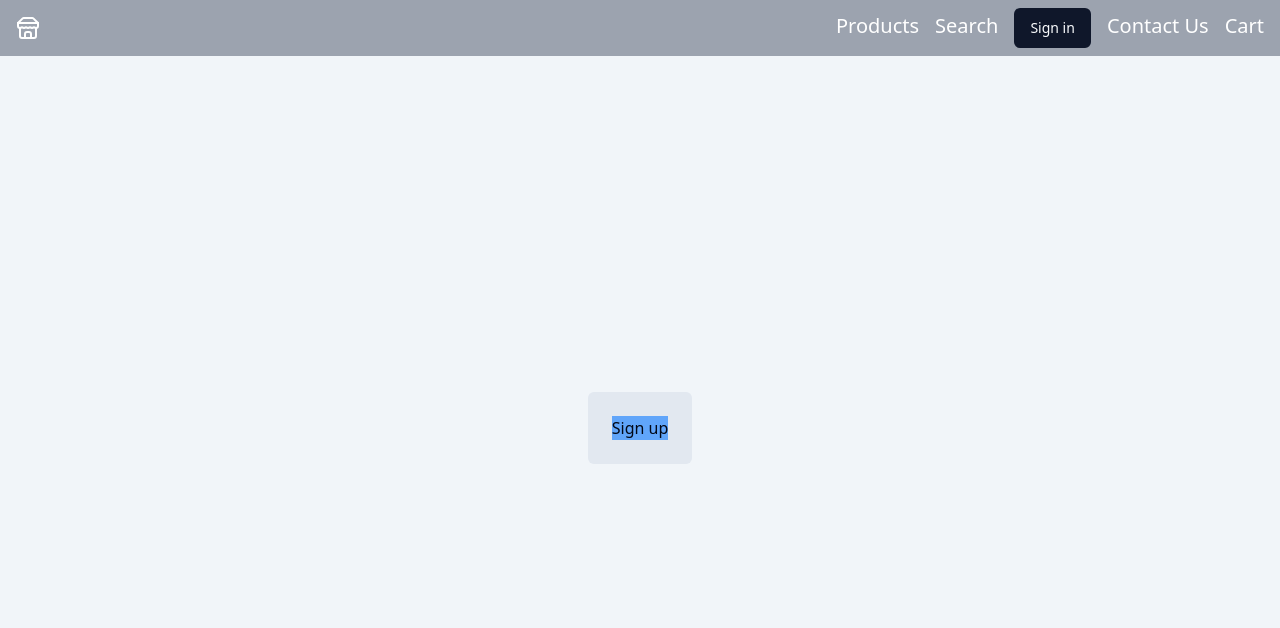
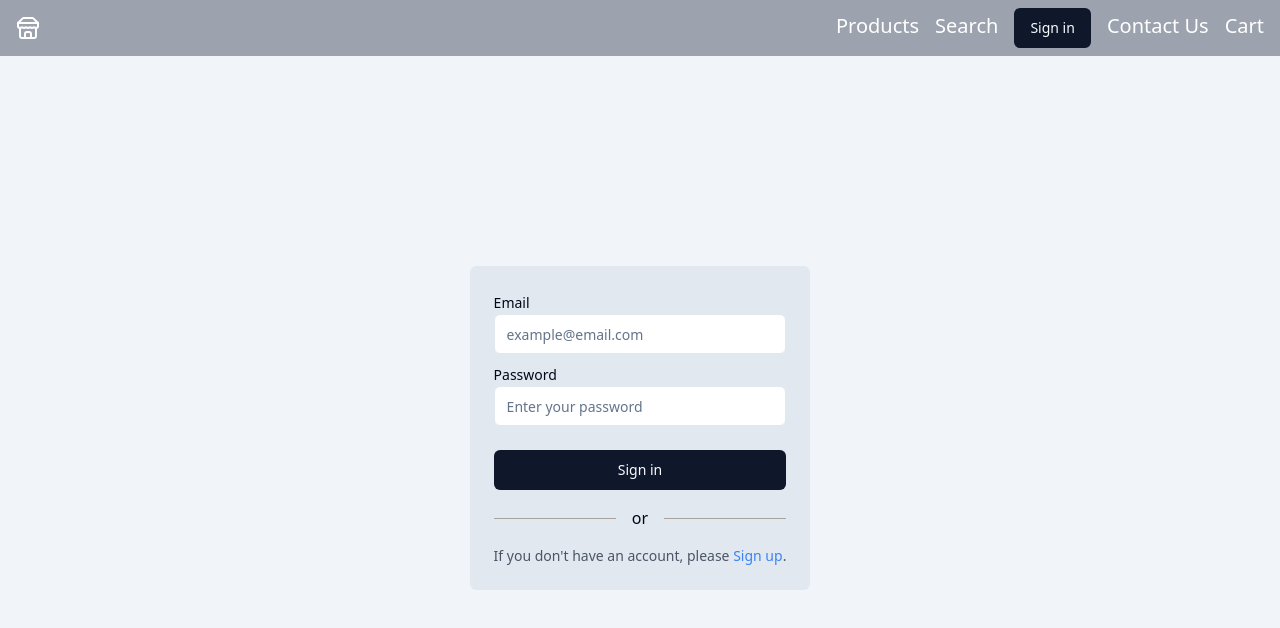
Before and after one commit to luyvannda/nextjs-template, a Next.js app: page /account/sign-up in a window 1280 px wide. Shown: the top 628 px of the page. Built offline with nearby package versions, Linux system fonts and the light colour scheme.

Commit message:
define name for form to be easily import

```diff
--- a/src/app/account/sign-in/page.tsx
+++ b/src/app/account/sign-in/page.tsx
@@ -1,9 +1,9 @@
-import { SignInForm } from '@/hooks/form';
+import { ShopSignIn } from '@/hooks/form';
 
 export default function SignInPage() {
   return (
     <div className="">
-      <SignInForm />
+      <ShopSignIn />
     </div>
   );
 }
--- a/src/app/account/sign-up/page.tsx
+++ b/src/app/account/sign-up/page.tsx
@@ -1,3 +1,9 @@
+import { ShopSignUp } from '@/hooks/form';
+
 export default function SignUpPage() {
-  return <div className="bg-blue-400">Sign up</div>;
+  return (
+    <div className="">
+      <ShopSignUp />
+    </div>
+  );
 }
--- a/src/hooks/form/index.ts
+++ b/src/hooks/form/index.ts
@@ -1 +1,3 @@
-export { default as SignInForm } from './sign-in';
+export { default as ShopSignIn } from './sign-in';
+
+export { default as ShopSignUp } from './sign-up';
--- /dev/null
+++ b/src/hooks/form/sign-up.tsx
@@ -0,0 +1,96 @@
+'use client';
+import Link from 'next/link';
+import { zodResolver } from '@hookform/resolvers/zod';
+import { useForm } from 'react-hook-form';
+import * as z from 'zod';
+import {
+  Form,
+  FormControl,
+  FormField,
+  FormItem,
+  FormLabel,
+  FormMessage,
+} from '../../components/ui/form';
+
+import { Input } from '@/components/ui/input';
+import { Button } from '../../components/ui/button';
+import SignUpPage from '../../app/account/sign-up/page';
+
+const FormSchema = z.object({
+  email: z
+    .string()
+    .nonempty('Please specify an email')
+    .email('Please specify a valid email'),
+  password: z
+    .string()
+    .nonempty('Password is required')
+    .min(8, 'Password must have more than 8 characters'),
+});
+
+export default function SignUpForm() {
+  const form = useForm<z.infer<typeof FormSchema>>({
+    resolver: zodResolver(FormSchema),
+    defaultValues: {
+      email: '',
+    },
+  });
+
+  const onSubmit = (values: z.infer<typeof FormSchema>) => {
+    console.log(values);
+  };
+
+  return (
+    <Form {...form}>
+      <form onSubmit={form.handleSubmit(onSubmit)} className="w-full">
+        <div className="space-y-2">
+          <FormField
+            control={form.control}
+            name="email"
+            render={({ field }) => (
+              <FormItem>
+                <FormLabel>Email</FormLabel>
+                <FormControl>
+                  <Input placeholder="example@email.com" {...field} />
+                </FormControl>
+
+                <FormMessage />
+              </FormItem>
+            )}
+          />
+
+          <FormField
+            control={form.control}
+            name="password"
+            render={({ field }) => (
+              <FormItem>
+                <FormLabel>Password</FormLabel>
+                <FormControl>
+                  <Input
+                    type="password"
+                    placeholder="Enter your password"
+                    {...field}
+                  />
+                </FormControl>
+
+                <FormMessage />
+              </FormItem>
+            )}
+          />
+        </div>
+        <Button type="submit" className="w-full mt-6">
+          Sign in
+        </Button>
+      </form>
+      <div className="mx-auto my-4 flex w-full items-center justify-evenly before:mr-4 before:block before:h-px before:flex-grow before:bg-stone-400 after:ml-4 after:block after:h-px after:flex-grow after:bg-stone-400">
+        or
+      </div>
+      <p className="text-center text-sm text-gray-600 mt-2">
+        If you don&apos;t have an account, please&nbsp;
+        <Link href="/account/sign-up" className="text-blue-500 hover:underline">
+          Sign up
+        </Link>
+        .
+      </p>
+    </Form>
+  );
+}
```
Also changed, not shown: 1 other file (tests, documents, lock files or other folders).
